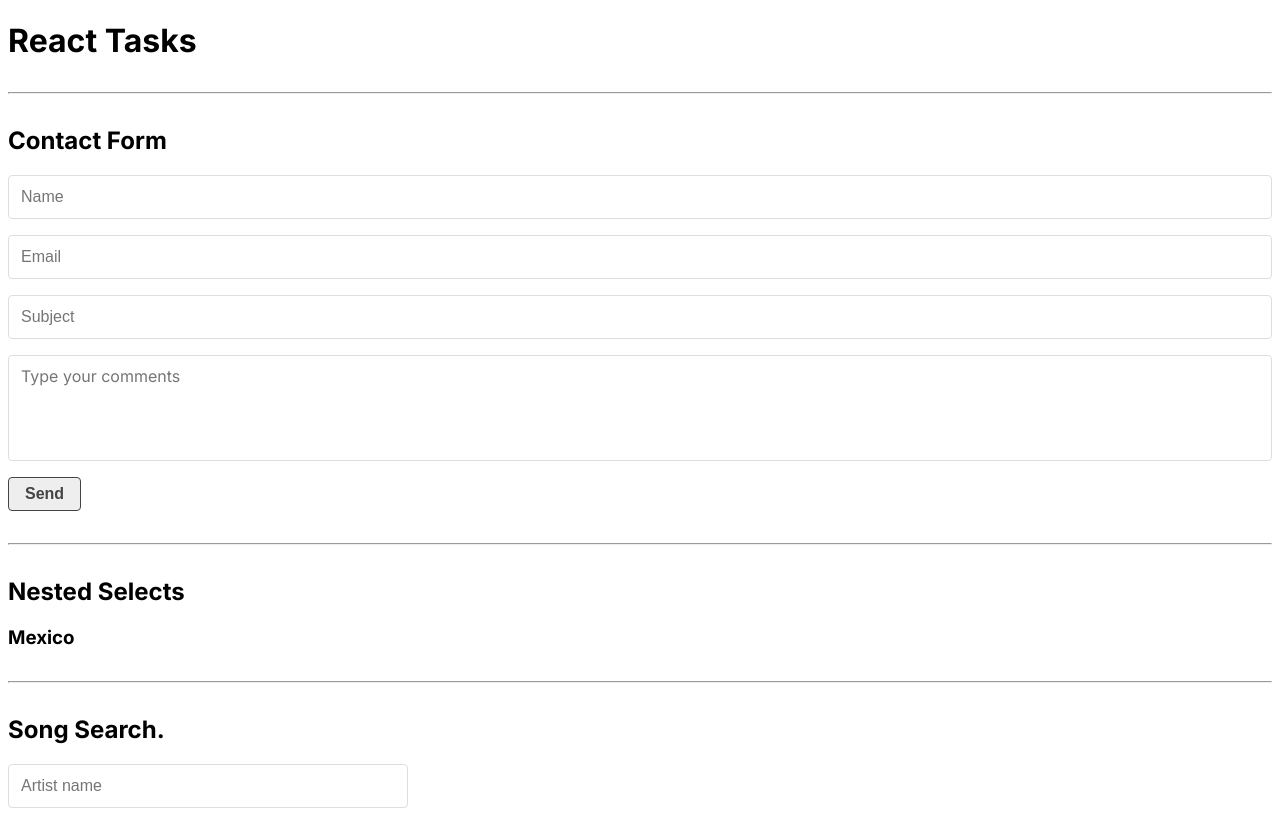
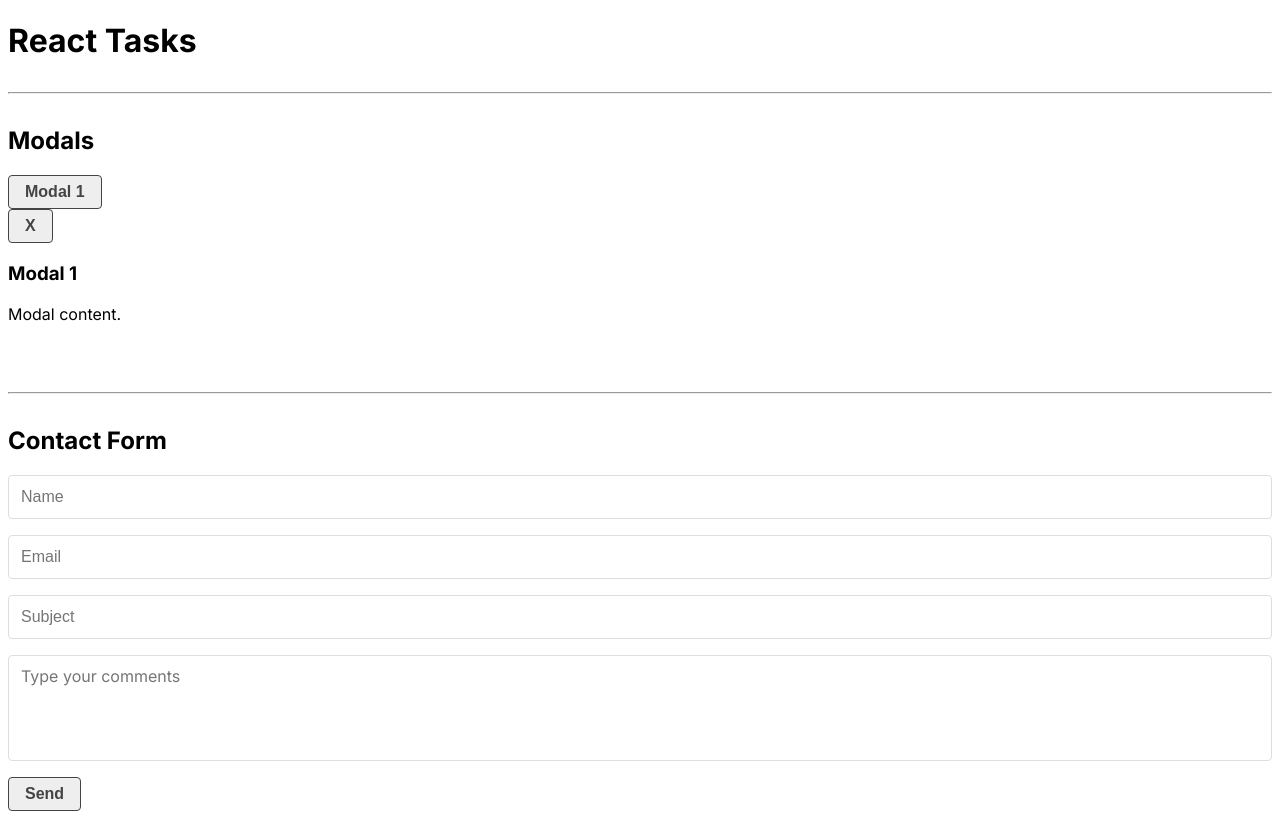
Before and after one commit to Netbul4/react-crud, a Next.js app: page / in a window 1280 px wide. Shown: the top 813 px of the page. Built offline with nearby package versions, Linux system fonts and the light colour scheme; no server answers; data requests are answered from the project's data file.

Commit message:
feat: First steps with modal window.

```diff
--- a/src/app/page.js
+++ b/src/app/page.js
@@ -5,11 +5,14 @@ import CrudApi from "@/components/CrudApi";
 import SongSearch from "@/components/SongSearch";
 import Selects from "@/components/Selects";
 import ContactForm from "@/components/ContactForm";
+import Modals from "@/components/Modals";
 
 export default function Home() {
   return (
     <>
       <h1>React Tasks</h1>
+      <hr />
+      <Modals />
       <hr />
       <ContactForm />
       <hr />
--- /dev/null
+++ b/src/components/Modal.js
@@ -0,0 +1,14 @@
+import "./Modal.module.css";
+
+const Modal = ({ children }) => {
+  return (
+    <article className="modal">
+      <div className="modal-container">
+        <button className="modal-close">X</button>
+        {children}
+      </div>
+    </article>
+  );
+};
+
+export default Modal;
--- /dev/null
+++ b/src/components/Modals.js
@@ -0,0 +1,17 @@
+import Modal from "./Modal";
+
+const Modals = () => {
+  return (
+    <div>
+      <h2>Modals</h2>
+      <button>Modal 1</button>
+      <Modal>
+        <h3>Modal 1</h3>
+        <p>Modal content.</p>
+        <img src=""></img>
+      </Modal>
+    </div>
+  );
+};
+
+export default Modals;
```
Also changed, not shown: src/components/Modal.module.css (added), src/hooks/useModal.js (added).
